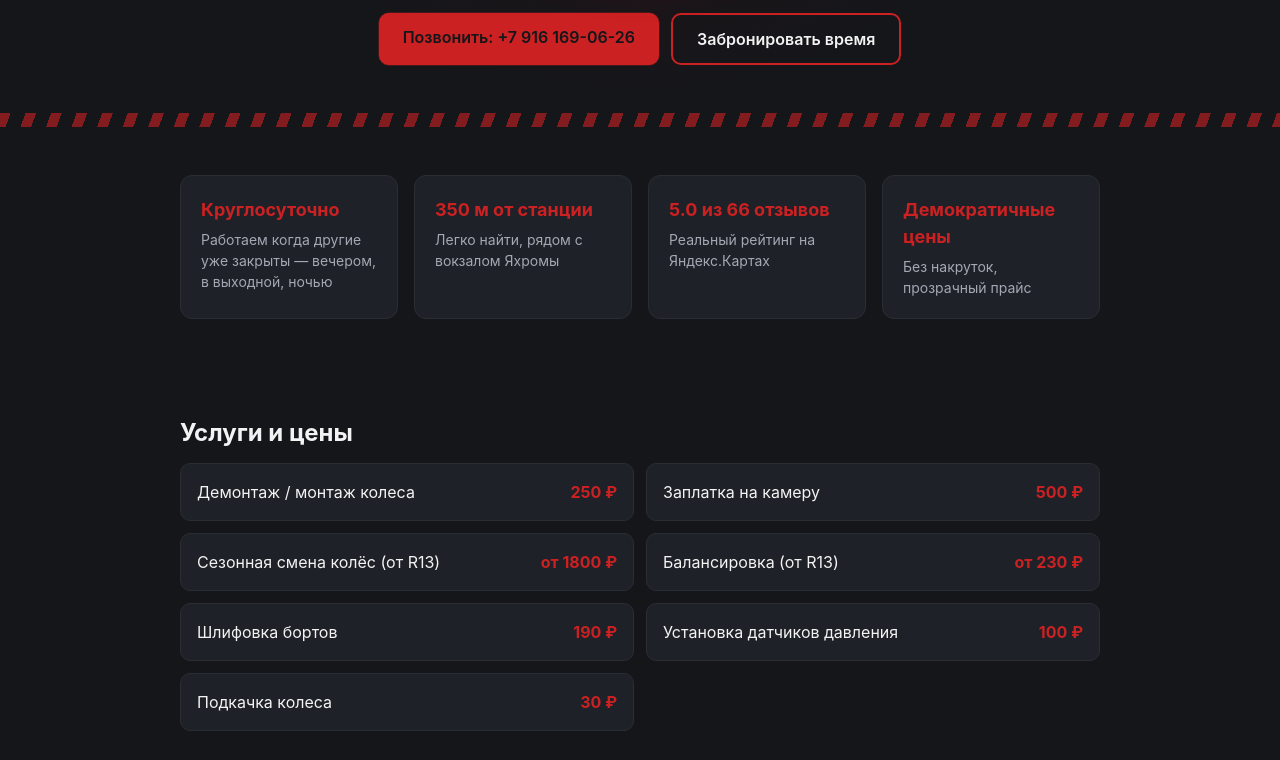
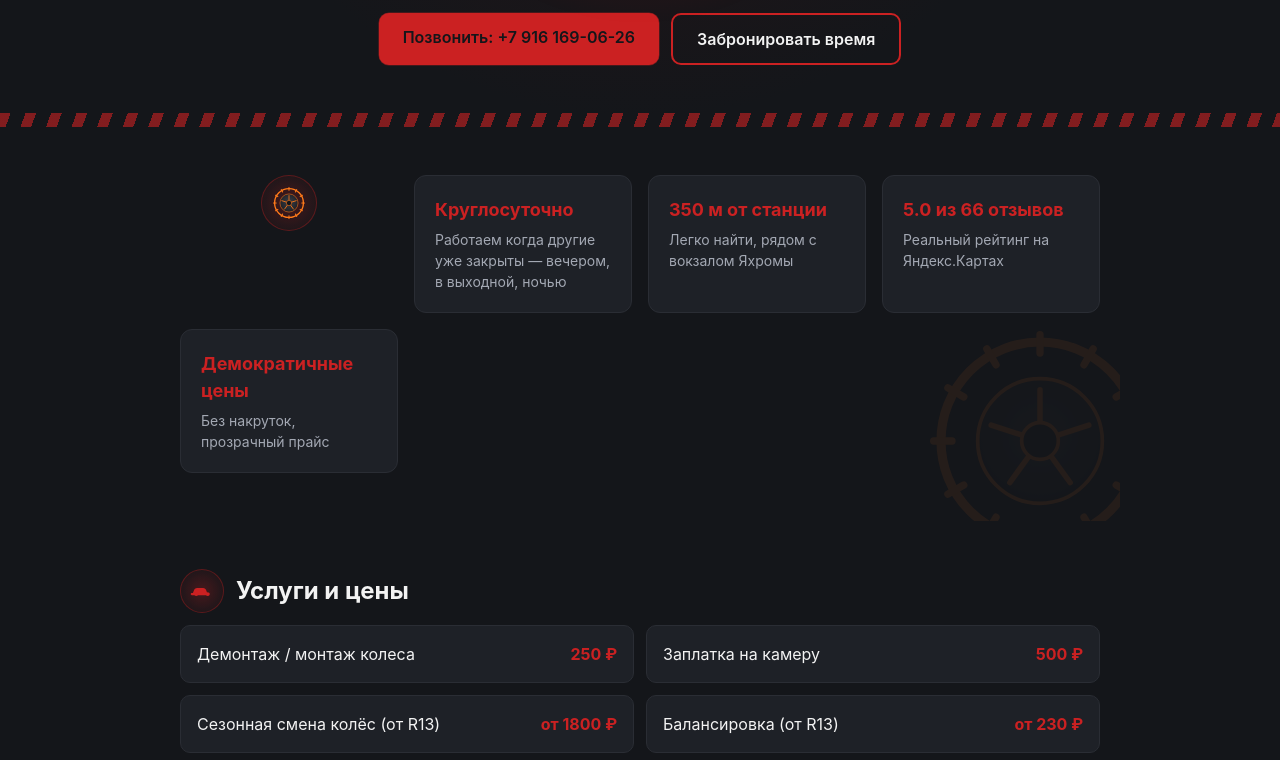
Before and after one commit to n9853643346/yahroma-tire, a plain HTML site: page site/index.html in a window 1280 px wide. Shown: the part 420-1180 px from the top of the page. Drawn offline with Linux system fonts and the light colour scheme.

Commit message:
[agent] feat: фирменные значки (колесо/машина/мотоцикл) на каждой секции лендинга
Видимые бейджи у заголовков каждого блока + фоновые водяные знаки в углах
секций (на десктопе). На мобильном приоритет у бейджей — угловые водяные
знаки на узких экранах перекрываются сплошными карточками.

```diff
--- a/site/index.html
+++ b/site/index.html
@@ -36,6 +36,10 @@
   <div class="tread-divider" aria-hidden="true"></div>
 
   <section id="usp">
+    <div class="wm wm-wheel wm-br" aria-hidden="true"></div>
+    <div class="usp-badge-row">
+      <span class="brand-badge brand-badge-lg"><img src="assets/logo.svg" alt="" aria-hidden="true" /></span>
+    </div>
     <div class="usp-card">
       <strong>Круглосуточно</strong>
       <span>Работаем когда другие уже закрыты — вечером, в выходной, ночью</span>
@@ -55,7 +59,11 @@
   </section>
 
   <section id="services">
-    <h2>Услуги и цены</h2>
+    <div class="wm wm-car wm-bl" aria-hidden="true"></div>
+    <div class="section-head">
+      <span class="brand-badge"><img src="assets/car-silhouette.svg" alt="" aria-hidden="true" /></span>
+      <h2>Услуги и цены</h2>
+    </div>
     <div class="services-grid">
       <div class="service-card">
         <span class="service-name">Демонтаж / монтаж колеса</span>
@@ -118,7 +126,11 @@
   </section>
 
   <section id="gallery">
-    <h2>Как нас узнать и что мы делаем</h2>
+    <div class="wm wm-wheel wm-tr" aria-hidden="true"></div>
+    <div class="section-head">
+      <span class="brand-badge"><img src="assets/logo.svg" alt="" aria-hidden="true" /></span>
+      <h2>Как нас узнать и что мы делаем</h2>
+    </div>
     <div class="gallery-grid">
       <figure class="gallery-cell">
         <img src="assets/shop-photo-1.jpg" alt="Подъезд к шиномонтажу на Вокзальной, 75, Яхрома — вид с дороги" loading="lazy" />
@@ -149,7 +161,11 @@
   </section>
 
   <section id="reviews">
-    <h2>Нам доверяют</h2>
+    <div class="wm wm-moto wm-tr" aria-hidden="true"></div>
+    <div class="section-head">
+      <span class="brand-badge"><img src="assets/moto-silhouette.svg" alt="" aria-hidden="true" /></span>
+      <h2>Нам доверяют</h2>
+    </div>
     <div class="rating-big"><span id="rating-counter" data-target="5.0">0.0</span> <span class="rating-of">из 5</span></div>
     <p class="rating-sub">66 отзывов на Яндекс.Картах</p>
     <div class="review-quotes">
@@ -161,7 +177,11 @@
   </section>
 
   <section id="quiz">
-    <h2>Посчитайте стоимость заранее</h2>
+    <div class="wm wm-wheel wm-bl" aria-hidden="true"></div>
+    <div class="section-head">
+      <span class="brand-badge"><img src="assets/logo.svg" alt="" aria-hidden="true" /></span>
+      <h2>Посчитайте стоимость заранее</h2>
+    </div>
     <p class="quiz-sub">Ответьте на 3 вопроса — узнаете цену и сразу сможете записаться на удобное время.</p>
 
     <form id="quiz-form" class="quiz-form">
@@ -201,7 +221,11 @@
   </section>
 
   <section id="booking">
-    <h2>Забронировать время</h2>
+    <div class="wm wm-car wm-br" aria-hidden="true"></div>
+    <div class="section-head">
+      <span class="brand-badge"><img src="assets/car-silhouette.svg" alt="" aria-hidden="true" /></span>
+      <h2>Забронировать время</h2>
+    </div>
     <form id="booking-form">
       <label for="phone">Телефон</label>
       <input type="tel" id="phone" name="phone" placeholder="+7 900 000-00-00" required />
@@ -223,6 +247,8 @@
   </section>
 
   <footer id="footer">
+    <div class="wm wm-wheel wm-center" aria-hidden="true"></div>
+    <span class="brand-badge brand-badge-lg footer-badge"><img src="assets/logo.svg" alt="Эмблема шиномонтажа" /></span>
     <p><strong>Шиномонтаж</strong> &middot; Вокзальная ул., 75, Яхрома</p>
     <p><a href="tel:+79161690626">+7 916 169-06-26</a> &middot; круглосуточно</p>
     <p><a href="https://yandex.ru/navi/org/shinomontazh/68950460980" target="_blank" rel="noopener">Яндекс.Карты</a></p>
--- a/site/styles.css
+++ b/site/styles.css
@@ -32,6 +32,93 @@ section {
   padding: 48px 20px;
   max-width: 960px;
   margin: 0 auto;
+  position: relative;
+  overflow: hidden;
+  z-index: 0;
+}
+
+/* ---- фирменные водяные знаки: колесо/машина/мотоцикл на каждой секции ---- */
+
+.wm {
+  position: absolute;
+  z-index: -1;
+  pointer-events: none;
+  opacity: 0.07;
+  background-repeat: no-repeat;
+  background-size: contain;
+}
+
+.wm-wheel { background-image: url('assets/logo.svg'); }
+.wm-car { background-image: url('assets/car-silhouette.svg'); }
+.wm-moto { background-image: url('assets/moto-silhouette.svg'); }
+
+.wm-br { width: 220px; height: 220px; right: -30px; bottom: -30px; }
+.wm-bl { width: 220px; height: 220px; left: -30px; bottom: -20px; transform: rotate(-8deg); }
+.wm-tr { width: 200px; height: 200px; right: -20px; top: -10px; transform: rotate(6deg); }
+.wm-center {
+  width: 300px;
+  height: 300px;
+  left: 50%;
+  top: 50%;
+  transform: translate(-50%, -50%) rotate(-4deg);
+  opacity: 0.1;
+}
+
+@media (max-width: 560px) {
+  .wm { opacity: 0.05; }
+  .wm-br, .wm-bl, .wm-tr { width: 150px; height: 150px; }
+  .wm-center { width: 220px; height: 220px; }
+}
+
+/* ---- видимые значки-бейджи бренда у заголовков (гарантированно видны и на телефоне) ---- */
+
+.section-head {
+  display: flex;
+  align-items: center;
+  gap: 12px;
+  margin-bottom: 12px;
+}
+
+.section-head h2 {
+  margin: 0;
+}
+
+.brand-badge {
+  flex: none;
+  width: 44px;
+  height: 44px;
+  border-radius: 50%;
+  display: flex;
+  align-items: center;
+  justify-content: center;
+  background: radial-gradient(circle, rgba(203, 33, 34, 0.28) 0%, rgba(203, 33, 34, 0.06) 75%);
+  border: 1px solid rgba(203, 33, 34, 0.35);
+}
+
+.brand-badge img {
+  width: 24px;
+  height: 24px;
+  display: block;
+}
+
+.brand-badge.brand-badge-lg {
+  width: 56px;
+  height: 56px;
+}
+
+.brand-badge.brand-badge-lg img {
+  width: 32px;
+  height: 32px;
+}
+
+.usp-badge-row {
+  display: flex;
+  justify-content: center;
+  margin-bottom: 16px;
+}
+
+.footer-badge {
+  margin: 0 auto 10px;
 }
 
 .btn {
@@ -458,6 +545,9 @@ section {
   border-top: 1px solid var(--border);
   color: var(--text-muted);
   padding: 32px 20px;
+  position: relative;
+  overflow: hidden;
+  z-index: 0;
 }
 
 #footer p {
```
Also changed, not shown: site/assets/car-silhouette.svg (added), site/assets/moto-silhouette.svg (added).
